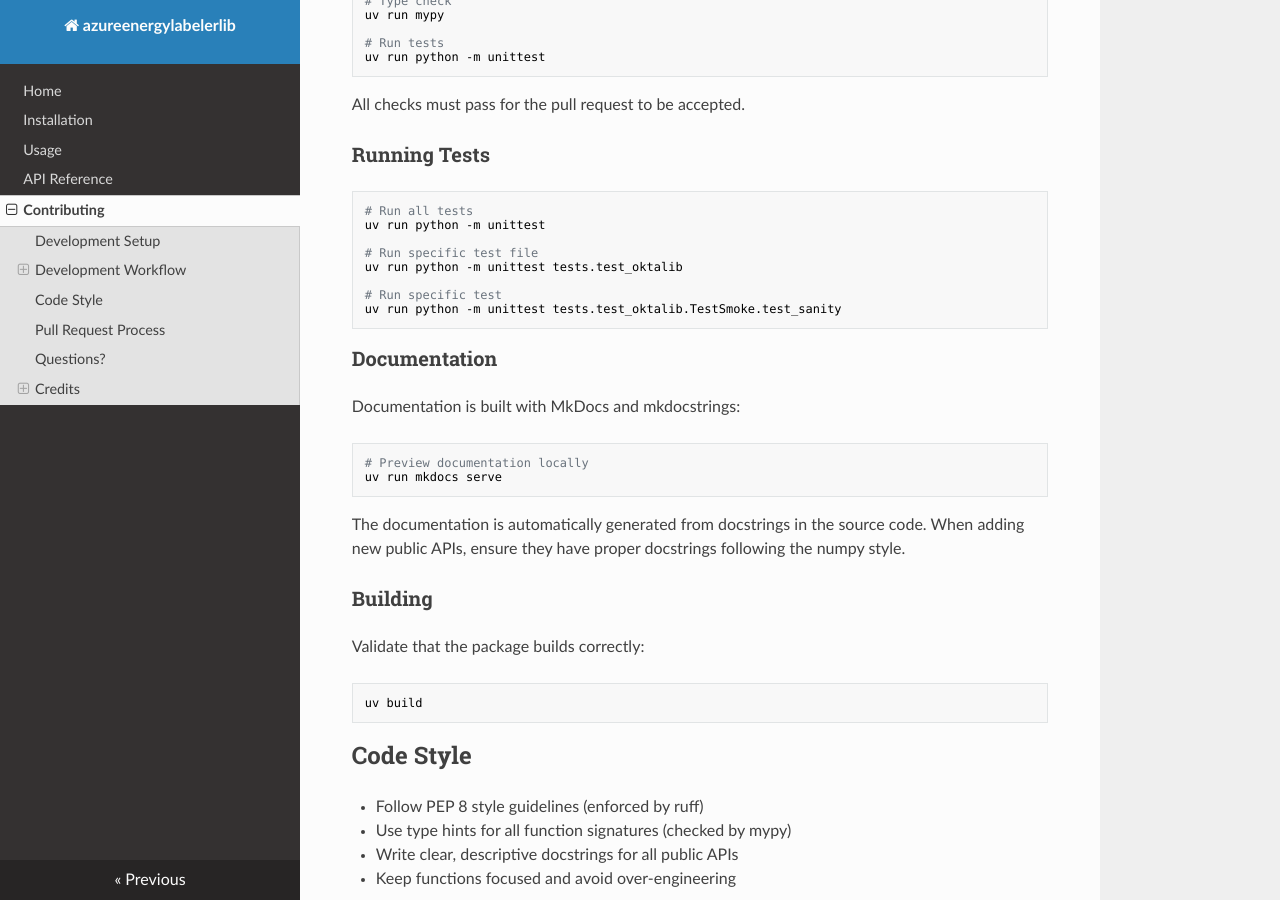
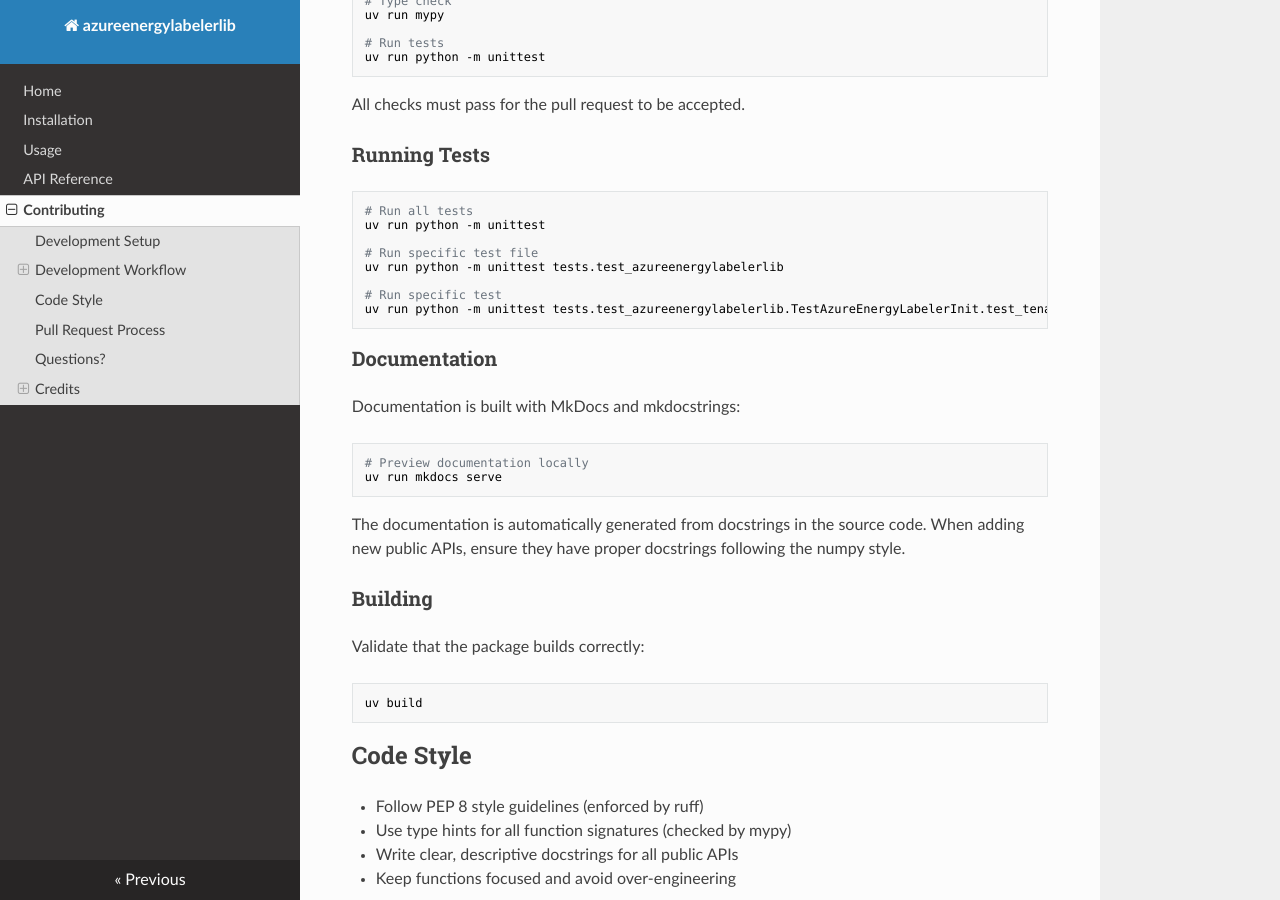
Before and after one commit to schubergphilis/azureenergylabelerlib, an MkDocs documentation site: the page built from docs/contributing.md, in a window 1280 px wide and 900 px high, scrolled down 859 px. Built offline with MkDocs 1.6.1, drawn with Linux system fonts in a browser that asks for light colours; nearby versions of some CDN libraries.

Commit message:
test: adding basic test case

````diff
--- a/docs/contributing.md
+++ b/docs/contributing.md
@@ -47,10 +47,10 @@ All checks must pass for the pull request to be accepted.
 uv run python -m unittest
 
 # Run specific test file
-uv run python -m unittest tests.test_oktalib
+uv run python -m unittest tests.test_azureenergylabelerlib
 
 # Run specific test
-uv run python -m unittest tests.test_oktalib.TestSmoke.test_sanity
+uv run python -m unittest tests.test_azureenergylabelerlib.TestAzureEnergyLabelerInit.test_tenant_has_one_subscription
 ```
 
 ### Documentation
````
Also changed, not shown: docs/index.md (+1 -1 lines), docs/installation.md (+1 -1 lines), 1 other file.
